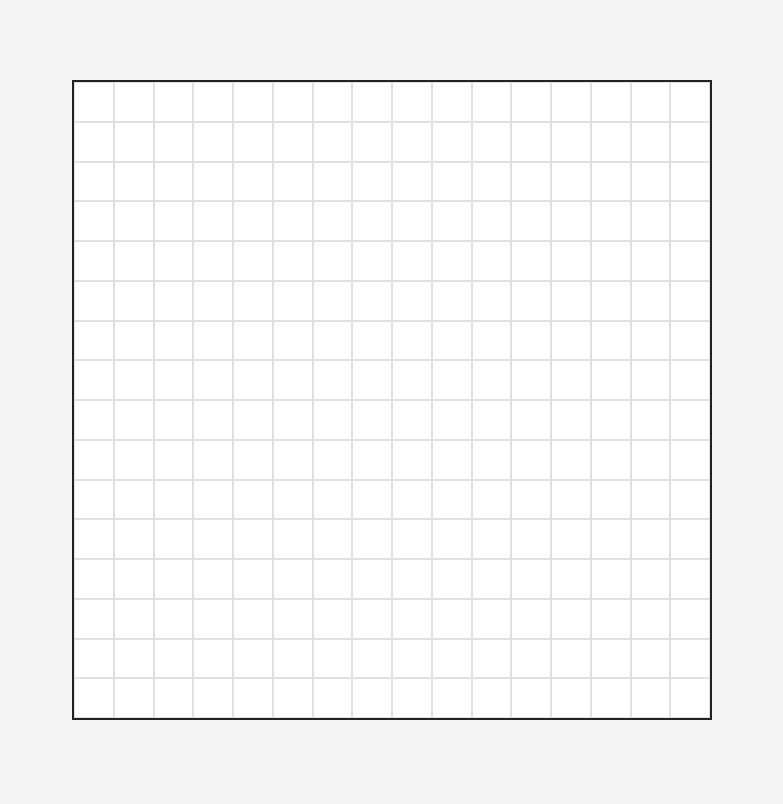
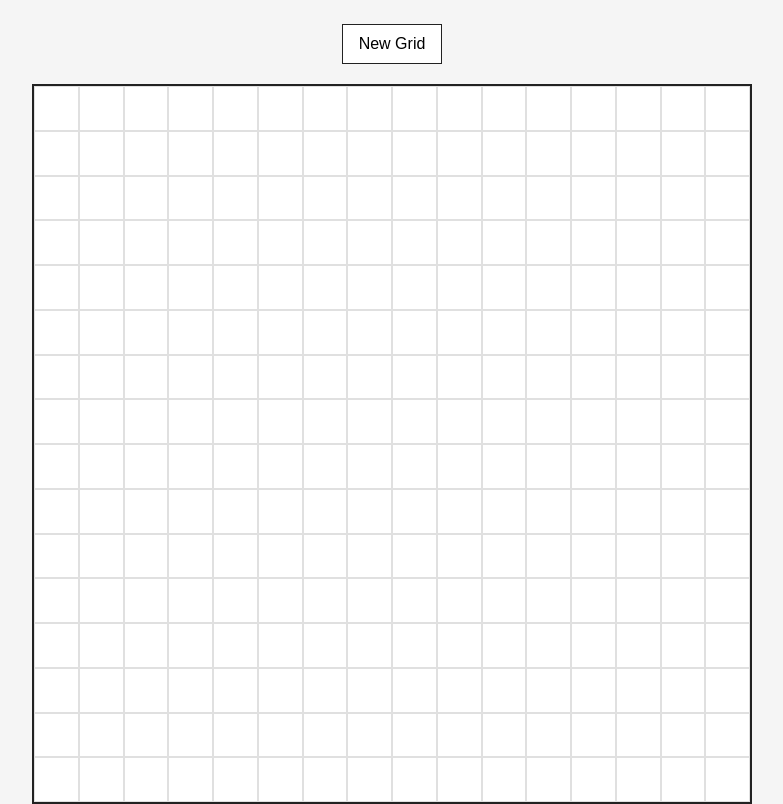
Before and after one commit to jpgaliza/etch-a-sketch, a plain HTML site: page index.html in a window 1280 px wide. Shown: the whole page, without its empty margins (248-1031 px from the left). Drawn offline with Linux system fonts and the light colour scheme.

Commit message:
adjusted the grid size to fit the screen

```diff
--- a/index.html
+++ b/index.html
@@ -10,6 +10,7 @@
 </head>
 
 <body>
+    <button id="new-grid-btn">New Grid</button>
     <div id="container"></div>
 </body>
 
--- a/script.js
+++ b/script.js
@@ -1,11 +1,31 @@
 const container = document.querySelector("#container");
-const gridSize = 16;
+const newGridBtn = document.querySelector("#new-grid-btn");
 
-for (let i = 0; i < gridSize * gridSize; i += 1) {
-	const square = document.createElement("div");
-	square.classList.add("square");
-	square.addEventListener("mouseenter", () => {
-		square.style.backgroundColor = "#222";
-	});
-	container.appendChild(square);
+function createGrid(size) {
+    container.textContent = "";
+    container.style.setProperty("--grid-size", size);
+
+    for (let i = 0; i < size * size; i += 1) {
+        const square = document.createElement("div");
+        square.classList.add("square");
+        square.addEventListener("mouseover", () => {
+            square.style.backgroundColor = "#222";
+        });
+        container.appendChild(square);
+    }
 }
+
+newGridBtn.addEventListener("click", () => {
+    const input = prompt("How many squares per side? (Max: 100)");
+    if (input === null) return;
+
+    const size = Number(input);
+    if (!Number.isInteger(size) || size < 1 || size > 100) {
+        alert("Please enter a valid integer between 1 and 100.");
+        return;
+    }
+
+    createGrid(size);
+});
+
+createGrid(16);
--- a/style.css
+++ b/style.css
@@ -6,22 +6,35 @@ body {
   margin: 0;
   min-height: 100vh;
   display: flex;
-  justify-content: center;
+  flex-direction: column;
+  justify-content: flex-start;
   align-items: center;
+  gap: 20px;
+  padding-top: 24px;
   background-color: #f5f5f5;
 }
 
+#new-grid-btn {
+  padding: 10px 16px;
+  border: 1px solid #222;
+  background: #fff;
+  font-size: 16px;
+  cursor: pointer;
+}
+
 #container {
-  width: 640px;
-  height: 640px;
-  display: flex;
-  flex-wrap: wrap;
+  --grid-size: 16;
+  width: 90vmin;
+  height: 90vmin;
+  display: grid;
+  grid-template-columns: repeat(var(--grid-size), 1fr);
+  grid-template-rows: repeat(var(--grid-size), 1fr);
   border: 2px solid #222;
   background-color: #fff;
 }
 
 .square {
-  flex: 0 0 calc(100% / 16);
-  height: calc(100% / 16);
+  width: 100%;
+  height: 100%;
   border: 1px solid #e0e0e0;
 }
```
